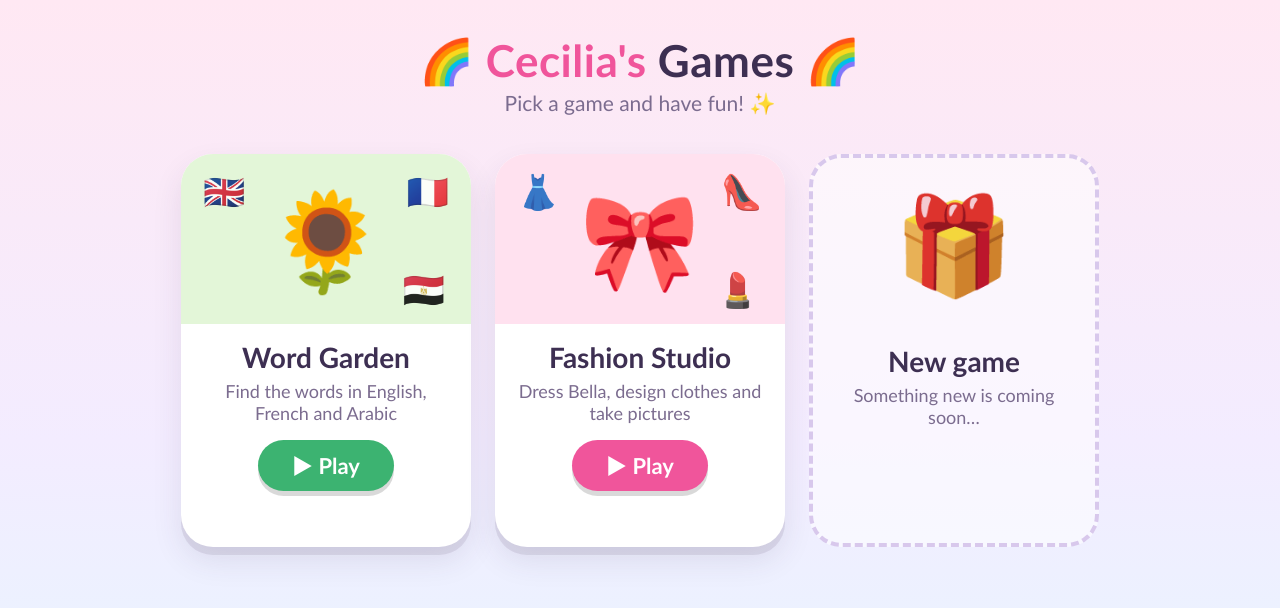
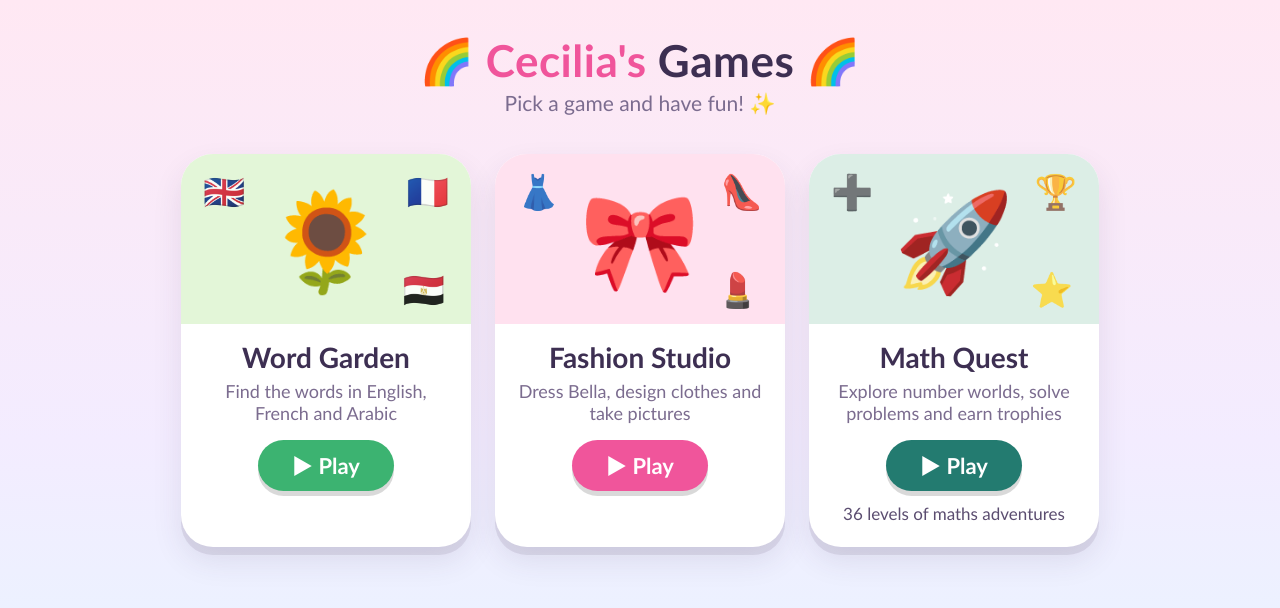
Before and after one commit to fady-gendi/Cecilia-Games, a plain HTML site: page index.html in a window 1280 px wide. Drawn offline with Linux system fonts and the light colour scheme.

Commit message:
Add Math Quest to Cecilia’s games homepage

```diff
--- a/index.html
+++ b/index.html
@@ -53,10 +53,10 @@ h1 .c{color:#f0559b}
    <div class="body"><p class="name">Fashion Studio</p><p class="desc">Dress Bella, design clothes and take pictures</p>
     <span class="play" style="background:#f0559b">▶ Play</span><div class="stats"></div></div>
   </a>
-  <div class="card soon">
-   <div class="art" style="background:transparent">🎁</div>
-   <div class="body"><p class="name">New game</p><p class="desc">Something new is coming soon…</p><div class="stats"></div></div>
-  </div>
+  <a class="card" href="math-quest/?v=20261015a">
+   <div class="art" style="background:#dceee6"><span class="mini" style="top:16px;left:22px">➕</span><span class="mini" style="top:16px;right:22px">🏆</span><span class="mini" style="bottom:14px;right:26px">⭐</span>🚀</div>
+   <div class="body"><p class="name">Math Quest</p><p class="desc">Explore number worlds, solve problems and earn trophies</p><span class="play" style="background:#237b70">▶ Play</span><div class="stats">36 levels of maths adventures</div></div>
+  </a>
  </div>
 </div>
 <script>
```
